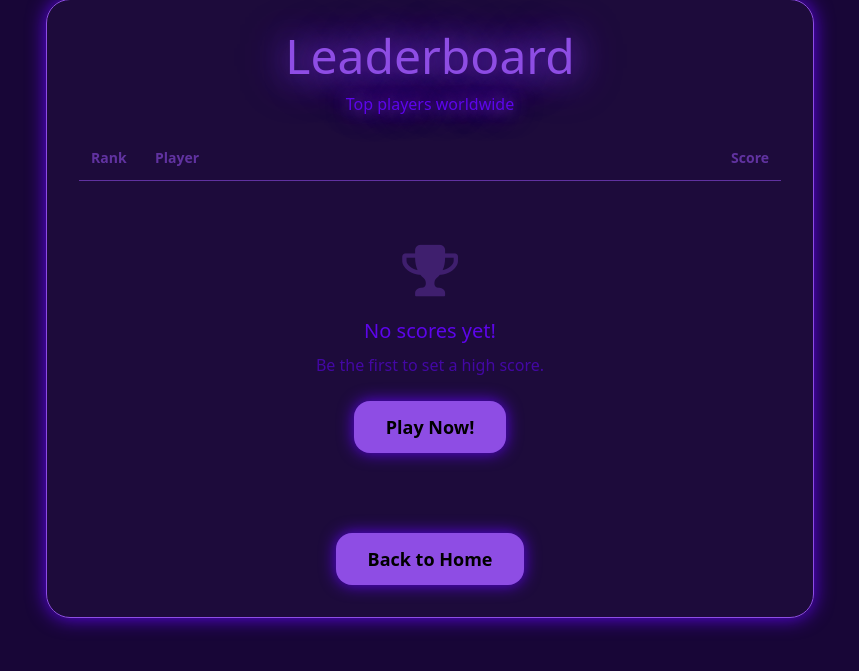
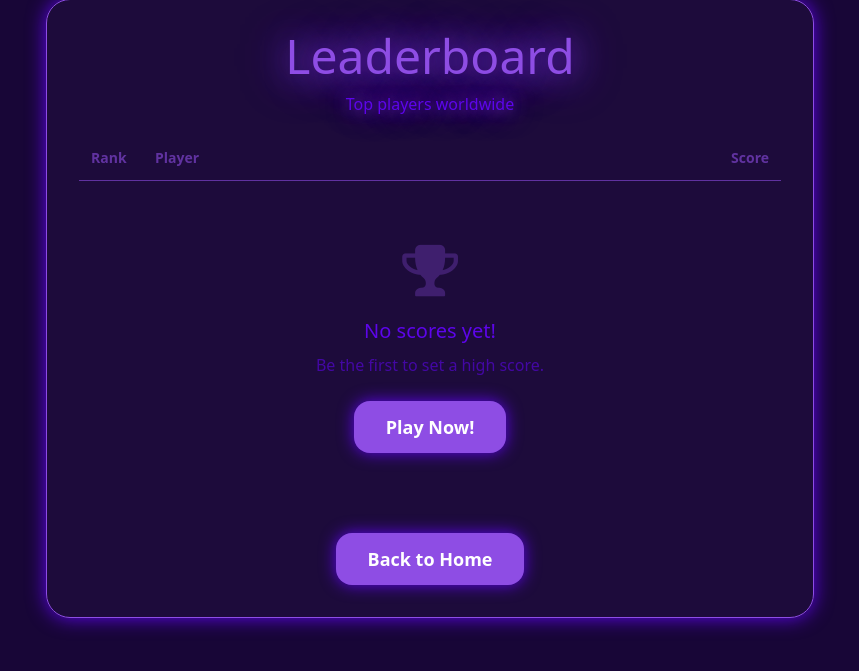
Before and after one commit to Games4Doritos/CITS3403-Project, a Flask app: template app/templates/leaderboard.html in a window 1280 px wide. Shown: the part 97-768 px from the top of the page, without its empty margins (210-1069 px from the left). Run offline with Flask 3, Linux system fonts and the light colour scheme; the template is opened without the code that fills it, so the values that code supplies are empty; style sheets or scripts are compiled from the project's sources; some libraries are stand-ins or nearby versions.

Commit message:
Remove text-black from leaderboard buttons to match colour scheme

```diff
--- a/app/templates/leaderboard.html
+++ b/app/templates/leaderboard.html
@@ -64,7 +64,7 @@
                     <p class="text-[var(--secondary)] text-xl mb-2">No scores yet!</p>
                     <p class="text-[var(--secondary)] opacity-60">Be the first to set a high score.</p>
                     <a href="{{ url_for('play') }}">
-                        <div class="inline-block mt-6 px-8 py-3 bg-[var(--primary)] hover:scale-105 rounded-2xl text-lg text-black font-bold shadow-[0_0_1rem_var(--secondary)] transition cursor-pointer">
+                        <div class="inline-block mt-6 px-8 py-3 bg-[var(--primary)] hover:scale-105 rounded-2xl text-lg font-bold shadow-[0_0_1rem_var(--secondary)] transition cursor-pointer">
                             Play Now!
                         </div>
                     </a>
@@ -74,7 +74,7 @@
 
         <div class="flex justify-center mt-8">
             <a href="{{ url_for('index') }}">
-                <div class="px-8 py-3 bg-[var(--primary)] hover:scale-105 rounded-2xl text-lg text-black font-bold shadow-[0_0_1rem_var(--secondary)] transition cursor-pointer">
+                <div class="px-8 py-3 bg-[var(--primary)] hover:scale-105 rounded-2xl text-lg font-bold shadow-[0_0_1rem_var(--secondary)] transition cursor-pointer">
                     Back to Home
                 </div>
             </a>
```
